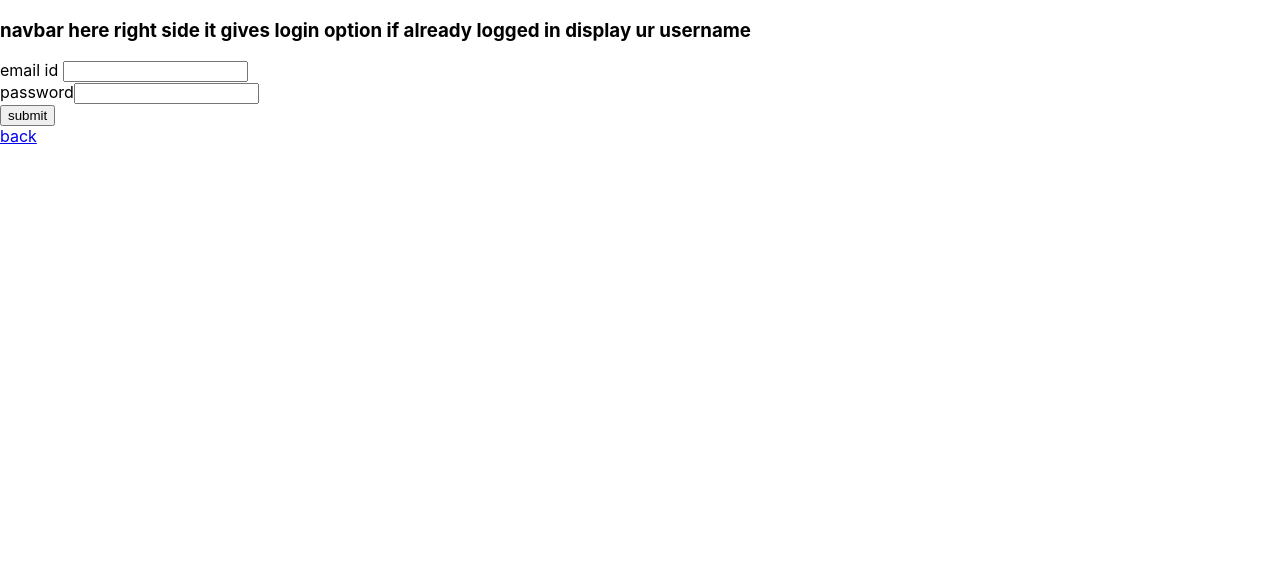
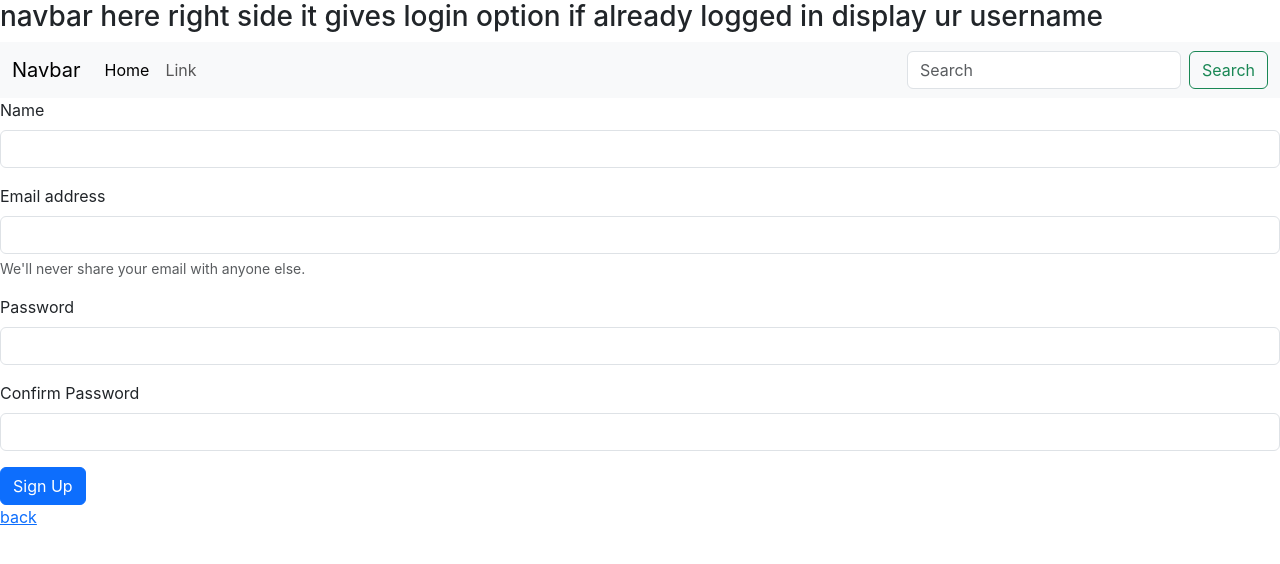
Before and after one commit to Nimish299/sports-connect, a React (Create React App) app in the folder front/: page /player/signup in a window 1280 px wide. Shown: the top 564 px of the page. Built offline with nearby package versions, Linux system fonts and the light colour scheme; the HTML template or start-up script is replaced by a standard one.

Commit message:
modifications done rest will be donw later

```diff
--- a/front/public/index.html
+++ b/front/public/index.html
@@ -10,6 +10,7 @@
       content="Web site created using create-react-app"
     />
     <link rel="apple-touch-icon" href="%PUBLIC_URL%/logo192.png" />
+    <link href="https://cdn.jsdelivr.net/npm/bootstrap@5.3.2/dist/css/bootstrap.min.css" rel="stylesheet" integrity="sha384-T3c6CoIi6uLrA9TneNEoa7RxnatzjcDSCmG1MXxSR1GAsXEV/Dwwykc2MPK8M2HN" crossorigin="anonymous">
     <!--
       manifest.json provides metadata used when your web app is installed on a
       user's mobile device or desktop. See https://developers.google.com/web/fundamentals/web-app-manifest/
@@ -39,5 +40,6 @@
       To begin the development, run `npm start` or `yarn start`.
       To create a production bundle, use `npm run build` or `yarn build`.
     -->
+    <script src="https://cdn.jsdelivr.net/npm/bootstrap@5.3.2/dist/js/bootstrap.bundle.min.js" integrity="sha384-C6RzsynM9kWDrMNeT87bh95OGNyZPhcTNXj1NW7RuBCsyN/o0jlpcV8Qyq46cDfL" crossorigin="anonymous"></script>
   </body>
 </html>
--- a/front/src/App.js
+++ b/front/src/App.js
@@ -16,12 +16,15 @@
 import StarredPosts from './pages/player/StarredPosts';
 import PlayerPostDetailsPage from './pages/playerPost/PlayerPostDetailsPage';
 import MyPosts from './pages/player/MyPosts';
+import Navbar from './pages/Navbar';
 
 
 function App() {
   return (
     <div>
       <h3>navbar here right side it gives login option if already logged in display ur username</h3>
+      <Navbar/>
+
       <BrowserRouter>
         <div>
           <Routes>
--- /dev/null
+++ b/front/src/pages/Navbar.js
@@ -0,0 +1,32 @@
+import React from 'react'
+
+const Navbar = () => {
+  return (
+    <nav className="navbar navbar-expand-lg bg-body-tertiary">
+  <div className="container-fluid">
+    <a className="navbar-brand" href="#">Navbar</a>
+    <button className="navbar-toggler" type="button" data-bs-toggle="collapse" data-bs-target="#navbarSupportedContent" aria-controls="navbarSupportedContent" aria-expanded="false" aria-label="Toggle navigation">
+      <span className="navbar-toggler-icon"></span>
+    </button>
+    <div className="collapse navbar-collapse" id="navbarSupportedContent">
+      <ul className="navbar-nav me-auto mb-2 mb-lg-0">
+        <li className="nav-item">
+          <a className="nav-link active" aria-current="page" href="#">Home</a>
+        </li>
+        <li className="nav-item">
+          <a className="nav-link" href="#">Link</a>
+        </li>
+
+
+      </ul>
+      <form className="d-flex" role="search">
+        <input className="form-control me-2" type="search" placeholder="Search" aria-label="Search"/>
+        <button className="btn btn-outline-success" type="submit">Search</button>
+      </form>
+    </div>
+  </div>
+</nav>
+  )
+}
+
+export default Navbar
--- a/front/src/pages/player/PlayerLogin.js
+++ b/front/src/pages/player/PlayerLogin.js
@@ -1,67 +1,82 @@
-import { NavLink , useNavigate} from "react-router-dom"
-import { useState } from "react"
+import { NavLink, useNavigate } from "react-router-dom";
+import { useState } from "react";
 
 const PlayerLogin = () => {
-	const [emailID, setEmailID] = useState('')
-	const [password, setPassword] = useState('')
-	const [errDisplay, seterrDisplay] = useState('')
-	const navigate=useNavigate()
+  const [emailID, setEmailID] = useState("");
+  const [password, setPassword] = useState("");
+  const [errDisplay, seterrDisplay] = useState("");
+  const navigate = useNavigate();
 
   const LoginFormSubmit = async (e) => {
     e.preventDefault();
-		const user = { emailID, password }
+    const user = { emailID, password };
     const response = await fetch(`/api/player/login`, {
-			method: 'POST',
+      method: "POST",
       body: JSON.stringify(user),
       headers: {
-				'Content-type': 'application/json',
-			}
-		})
-		const json =await  response.json()
+        "Content-type": "application/json",
+      },
+    });
+    const json = await response.json();
 
     if (response.ok) {
-			console.log(json)
-			return navigate("/player/home")
+      console.log(json);
+      return navigate("/player/home");
+    } else {
+      console.log(json.error);
+      seterrDisplay(json.error);
     }
-		else {
-			console.log(json.error)
-			seterrDisplay(json.error)
-		}
-
-	}
+  };
 
   return (
-		<div>
+
       <div>
         <form className="loginForm" onSubmit={LoginFormSubmit}>
-					<div>
-						<label>email id  </label>
+          <div className="mb-3">
+            <label for="exampleInputEmail1" className="form-label">
+              Email address
+            </label>
             <input
-							type="text"
               value={emailID}
               onChange={(e) => setEmailID(e.target.value)}
+              type="email"
+              className="form-control"
+              id="exampleInputEmail1"
+              aria-describedby="emailHelp"
             />
+            <div id="emailHelp" className="form-text">
+              We'll never share your email with anyone else.
             </div>
-					<div>
-						<label>password</label>
+          </div>
+          <div className="mb-3">
+            <label for="exampleInputPassword1" className="form-label">
+              Password
+            </label>
             <input
-							type='text'
               value={password}
-							onChange={(e) => { setPassword(e.target.value) }}
+              onChange={(e) => {
+                setPassword(e.target.value);
+              }}
+              type="password"
+              className="form-control"
+              id="exampleInputPassword1"
             />
           </div>
 
-					<button>submit</button>
+          <button type="submit" className="btn btn-primary">
+            Submit
+          </button>
         </form>
+
+        <div>{errDisplay && <p>{errDisplay}</p>}</div>
+        <div>
+          <NavLink to="/">back</NavLink>
         </div>
-			<div>
-				{errDisplay && <p>{errDisplay}</p>}
       </div>
-			<div>
-				<NavLink to='/'>back</NavLink>
-			</div>
-		</div>)
 
-}
 
-export default PlayerLogin
+
+  );
+};
+
+export default PlayerLogin;
--- a/front/src/pages/player/PlayerSignup.js
+++ b/front/src/pages/player/PlayerSignup.js
@@ -1,67 +1,117 @@
-import { NavLink , useNavigate} from "react-router-dom"
-import { useState } from "react"
+import { NavLink, useNavigate } from "react-router-dom";
+import { useState } from "react";
 
 const PlayerSignup = () => {
-	const [emailID, setEmailID] = useState('')
-	const [password, setPassword] = useState('')
-	const [errDisplay, seterrDisplay] = useState('')
-	const navigate=useNavigate()
+  const [emailID, setEmailID] = useState("");
+  const [password, setPassword] = useState("");
+  const [errDisplay, seterrDisplay] = useState("");
+  const [name,setName] = useState("");
+  const [cpassword,setCpassword] = useState("");
+
+  const navigate = useNavigate();
 
   const LoginFormSubmit = async (e) => {
     e.preventDefault();
-		const user = { emailID, password }
+    const user = { emailID, password };
     const response = await fetch(`/api/player/signup`, {
-			method: 'POST',
+      method: "POST",
       body: JSON.stringify(user),
       headers: {
-				'Content-type': 'application/json',
-			}
-		})
-		const json =await  response.json()
+        "Content-type": "application/json",
+      },
+    });
+    const json = await response.json();
 
     if (response.ok) {
-			console.log(json)
-			return navigate("/player/home")
+      console.log(json);
+      return navigate("/player/home");
+    } else {
+      console.log(json.error);
+      seterrDisplay(json.error);
     }
-		else {
-			console.log(json.error)
-			seterrDisplay(json.error)
-		}
-
-	}
+  };
 
   return (
+
       <div>
-			<div>
-				<form className="loginForm" onSubmit={LoginFormSubmit}>
-					<div>
-						<label>email id  </label>
+        <form onSubmit={LoginFormSubmit}>
+
+            <div className="mb-3">
+            <label  className="form-label">
+              Name
+            </label>
             <input
               type="text"
+              className="form-control"
+              id="name"
+              aria-describedby="emailHelp"
+              value={name}
+              onChange={(e) => setName(e.target.value)}
+            />
+
+          </div>
+
+
+
+          <div className="mb-3">
+            <label for="exampleInputEmail1" className="form-label">
+              Email address
+            </label>
+            <input
+              type="email"
+              className="form-control"
+              id="exampleInputEmail1"
+              aria-describedby="emailHelp"
               value={emailID}
               onChange={(e) => setEmailID(e.target.value)}
             />
+            <div id="emailHelp" className="form-text">
+              We'll never share your email with anyone else.
             </div>
-					<div>
-						<label>password</label>
+          </div>
+          <div className="mb-3">
+            <label for="exampleInputPassword1" className="form-label">
+              Password
+            </label>
             <input
-							type='text'
+              type="password"
+              className="form-control"
+              id="exampleInputPassword1"
               value={password}
-							onChange={(e) => { setPassword(e.target.value) }}
+              onChange={(e) => {
+                setPassword(e.target.value);
+              }}
+            />
+          </div>
+          <div className="mb-3">
+            <label for="exampleInputPassword1" className="form-label">
+              Confirm Password
+            </label>
+            <input
+              type="password"
+              className="form-control"
+              id="exampleInputPassword1"
+              value={password}
+              onChange={(e) => {
+                setCpassword(e.target.value);
+              }}
             />
           </div>
 
-					<button>submit</button>
+          <button type="submit" className="btn btn-primary">
+            Sign Up
+          </button>
         </form>
+
+        <div>{errDisplay && <p>{errDisplay}</p>}</div>
+        <div>
+          <NavLink to="/">back</NavLink>
         </div>
-			<div>
-				{errDisplay && <p>{errDisplay}</p>}
       </div>
-			<div>
-				<NavLink to='/'>back</NavLink>
-			</div>
-		</div>)
 
-}
 
-export default PlayerSignup
+
+  );
+};
+
+export default PlayerSignup;
```
Also changed, not shown: 1 other file (tests, documents, lock files or other folders). Lines whose indentation alone changed are shown as unchanged.
